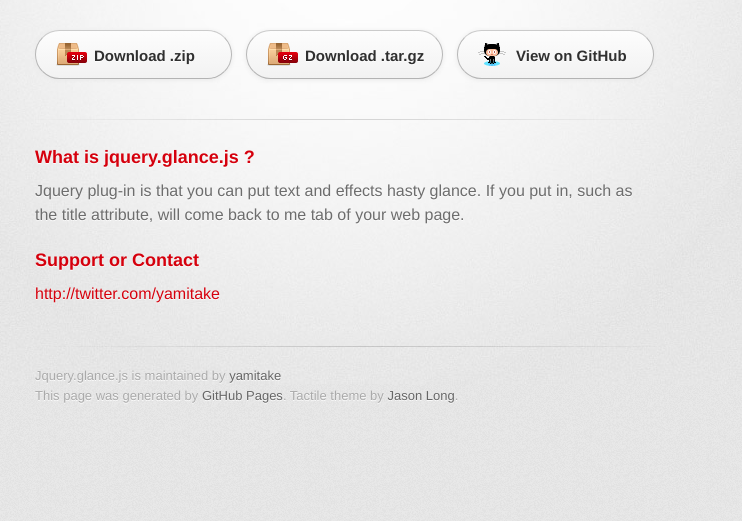
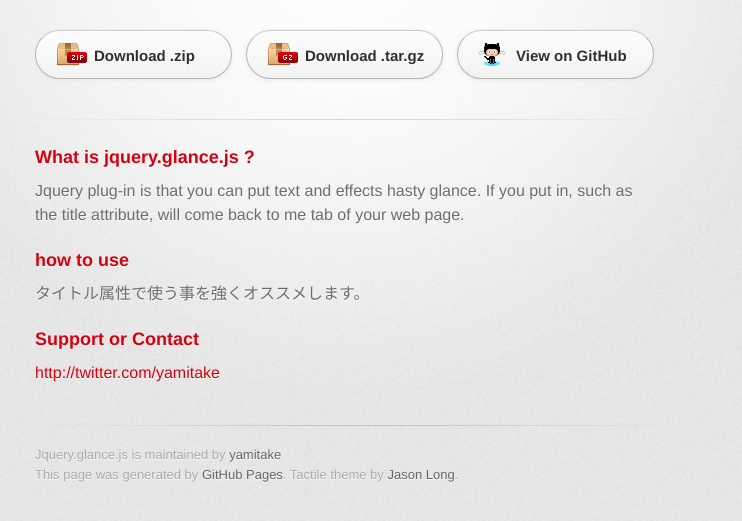
Before and after one commit to yamitake/jquery.glance.js, a plain HTML site: page index.html in a window 1280 px wide. Shown: the part 189-710 px from the top of the page, without its empty margins (295-1037 px from the left). Drawn offline with Linux system fonts and the light colour scheme; a web font is replaced by a local one.

Commit message:
add howto

```diff
--- a/index.html
+++ b/index.html
@@ -35,6 +35,11 @@
 
 <p>Jquery plug-in is that you can put text and effects hasty glance. If you put in, such as the title attribute, will come back to me tab of your web page.</p>
 
+<h3>how to use</h3>
+<p>
+タイトル属性で使う事を強くオススメします。
+</p>
+
 <h3>Support or Contact</h3>
 
 <p><a href="http://twitter.com/yamitake">http://twitter.com/yamitake</a></p>
```
